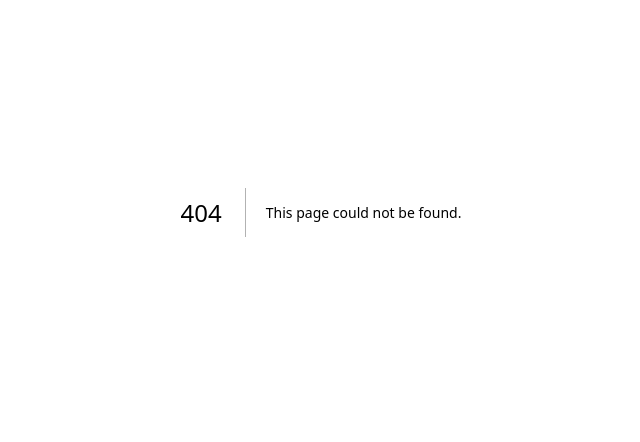
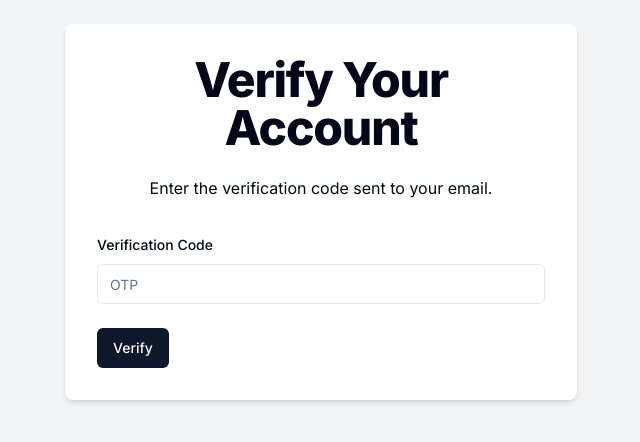
Before and after one commit to SamdeepSharma/Ghost-Note, a Next.js app: page /verify/1 in a window 1280 px wide. Before the commit this address had no page. Shown: the part 188-630 px from the top of the page, without its empty margins (319-959 px from the left). Built offline with nearby package versions, Linux system fonts and the light colour scheme.

Commit message:
verify-code/otp portion done

```diff
--- a/src/app/(auth)/sign-up/page.tsx
+++ b/src/app/(auth)/sign-up/page.tsx
@@ -80,7 +80,7 @@
      }
 
      return (
-          <div className="flex justify-center items0center min-h-screen bg-gray-100">
+          <div className="flex justify-center items-center min-h-screen bg-gray-100">
                <div className="w-full max-w-lg p-8 space-y-8 bg-white rounded-lg shadow-md">
                     <div className="text-center">
                          <h1 className="text-4xl font-extrabold tracking-tight lg:text-5xl mb-6">Join Insight-Sphere</h1>
--- /dev/null
+++ b/src/app/(auth)/verify/[username]/page.tsx
@@ -0,0 +1,89 @@
+'use client'
+import { Form, FormControl, FormField, FormItem, FormLabel, FormMessage } from '@/components/ui/form'
+import { useToast } from '@/components/ui/use-toast'
+import { verifySchema } from '@/schemas/verifySchema'
+import { ApiResponse } from '@/types/ApiResponse'
+import { zodResolver } from '@hookform/resolvers/zod'
+import axios, { AxiosError } from 'axios'
+import { useParams, useRouter } from 'next/navigation'
+import { Input } from '@/components/ui/input'
+import React from 'react'
+import { useForm } from 'react-hook-form'
+import * as z from 'zod'
+import { Button } from '@/components/ui/button'
+import { Loader2 } from 'lucide-react'
+
+const VerifyAccount = () => {
+     const router = useRouter()
+     const params = useParams<{ username: string }>()
+     const { toast } = useToast()
+
+     //zod implementation
+     const form = useForm<z.infer<typeof verifySchema>>({
+          resolver: zodResolver(verifySchema)
+     })
+
+     const { formState } = form;
+
+     const onSubmit = async (data: z.infer<typeof verifySchema>) => {
+          try {
+               const response = await axios.post('/api/verify-code', {
+                    username: params.username,
+                    code: data.code
+               })
+
+               toast({
+                    title: 'Success',
+                    description: response.data.message
+               })
+               router.replace('/sign-in')
+          } catch (error) {
+               console.log('Error verifying user', error)
+               const axiosError = error as AxiosError<ApiResponse>
+               toast({
+                    title: 'OTP Verification failed',
+                    description: axiosError.response?.data.message,
+                    variant: 'destructive'
+               })
+          }
+     }
+
+     return (
+          <div className="flex justify-center items-center min-h-screen bg-gray-100">
+               <div className="w-full max-w-lg p-8 space-y-8 bg-white rounded-lg shadow-md">
+                    <div className="text-center">
+                         <h1 className="text-4xl font-extrabold tracking-tight lg:text-5xl mb-6">Verify Your Account</h1>
+                         <p className="mb-4">Enter the verification code sent to your email.</p>
+                    </div>
+                    <Form {...form}>
+                         <form className='space-y-6' onSubmit={form.handleSubmit(onSubmit)}>
+                              <FormField
+                                   name="code"
+                                   control={form.control}
+                                   render={({ field }) => (
+                                        <FormItem>
+                                             <FormLabel>Verification Code</FormLabel>
+                                             <FormControl>
+                                                  <Input placeholder="OTP" {...field} />
+                                             </FormControl>
+                                             <FormMessage />
+                                        </FormItem>
+                                   )}
+                              />
+                              <Button type="submit" disabled={formState.isSubmitting}>
+                                   {
+                                        formState.isSubmitting ?
+                                             <>
+                                                  <Loader2 className="mr-2 h-4 w-4 animate-spin" />verifying
+                                             </>
+                                             : ('Verify')
+                                   }
+                              </Button>
+                         </form>
+                    </Form>
+               </div>
+          </div>
+     )
+}
+
+export default VerifyAccount
```
